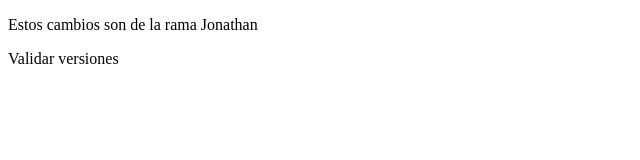
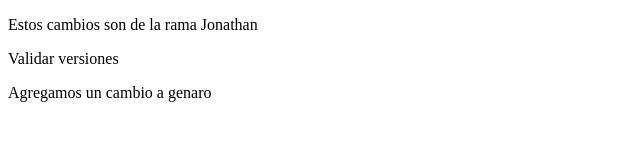
Before and after one commit to jonathan-plas/Curso-git, a plain HTML site: page index.html in a window 1280 px wide. Shown: the whole page, without its empty margins (0-640 px from the left). Drawn offline with Linux system fonts and the light colour scheme.

Commit message:
Nueva rama Genaro

```diff
--- a/index.html
+++ b/index.html
@@ -8,5 +8,6 @@
 <body>
     <p>Estos cambios son de la rama Jonathan</p>
     <p>Validar versiones</p>
+    <p>Agregamos un cambio a genaro</p>
 </body>
 </html>
```
